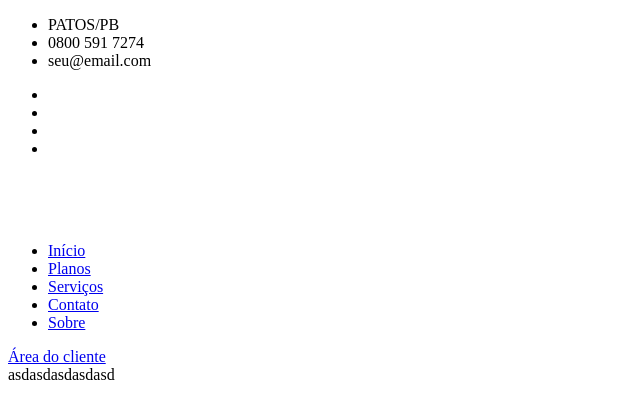
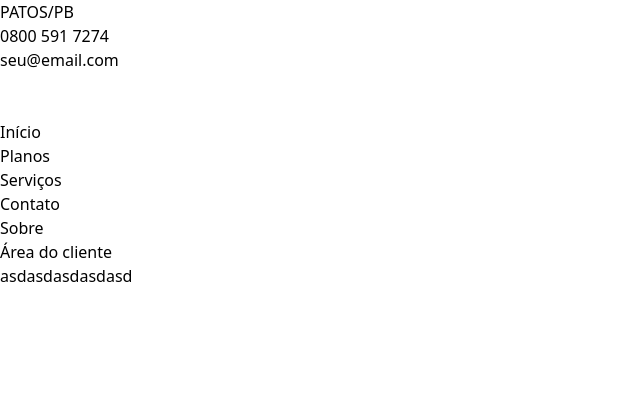
Before and after one commit to danieldantasnew/lgnet-site-django, a Django app: page / in a window 1280 px wide. Shown: the top 419 px of the page, without its empty margins (0-640 px from the left). Run offline with Django 5.2, Linux system fonts and the light colour scheme.

Commit message:
inserindo tailwind

```diff
--- a/lgnet_app/templates/lgnet_app/base.html
+++ b/lgnet_app/templates/lgnet_app/base.html
@@ -4,8 +4,13 @@
 <head>
   <meta charset="utf-8">
   <meta name="viewport" content="width=device-width, initial-scale=1.0">
+  <script src="https://cdn.jsdelivr.net/npm/@tailwindcss/browser@4"></script>
   <title>{% block title %}LGNET | Início{% endblock %}</title>
-
+  <style type="text/tailwindcss">
+    @theme {
+      --color-clifford: #da373d;
+    }
+  </style>
   <!-- Fonts -->
   <link href="https://fonts.gstatic.com" rel="preconnect" crossorigin>
 
--- a/lgnet_app/templates/lgnet_app/partials/header.html
+++ b/lgnet_app/templates/lgnet_app/partials/header.html
@@ -1,6 +1,6 @@
 {% load static %}
 <div class="flex">
-    <div class="container-top-header container-fluid">
+    <div class="flex">
       <div class="left-side">
         <ul class="d-flex align-items-center justify-content-between gap-4">
           <li>
```
